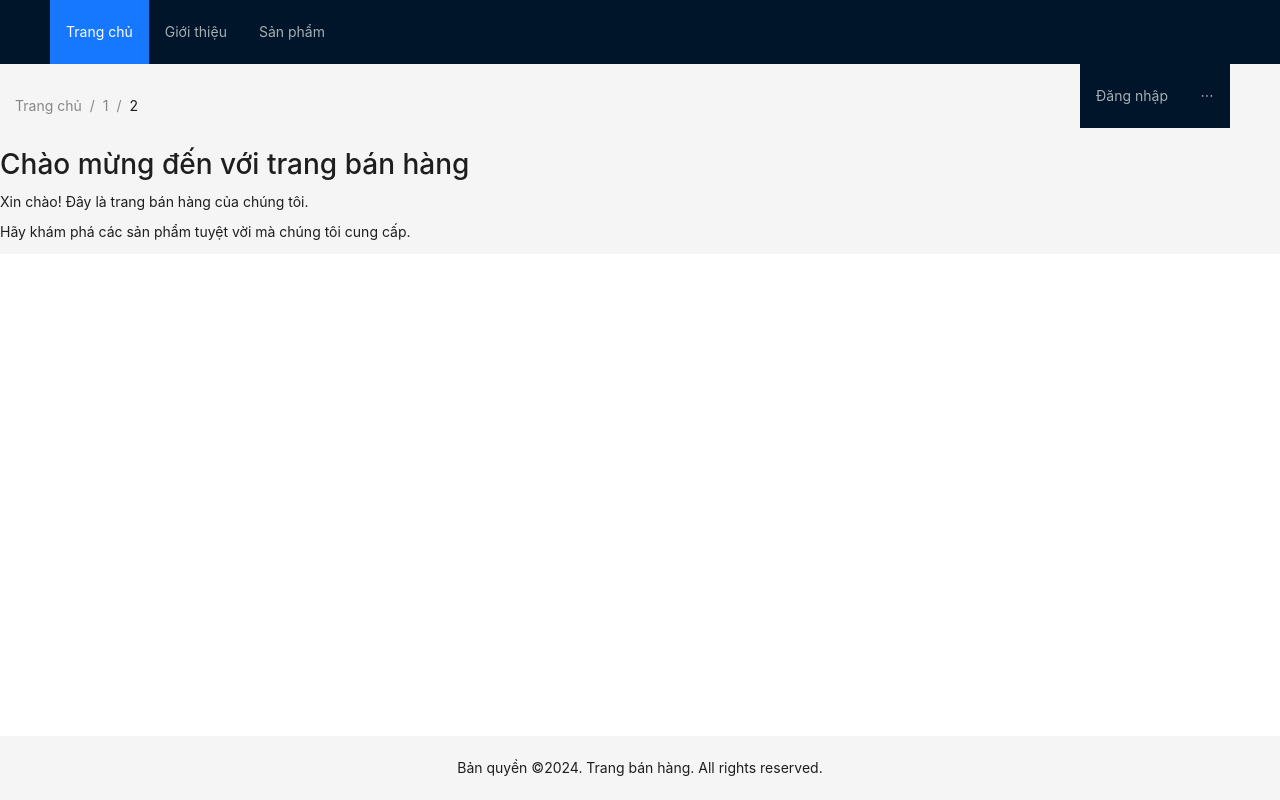
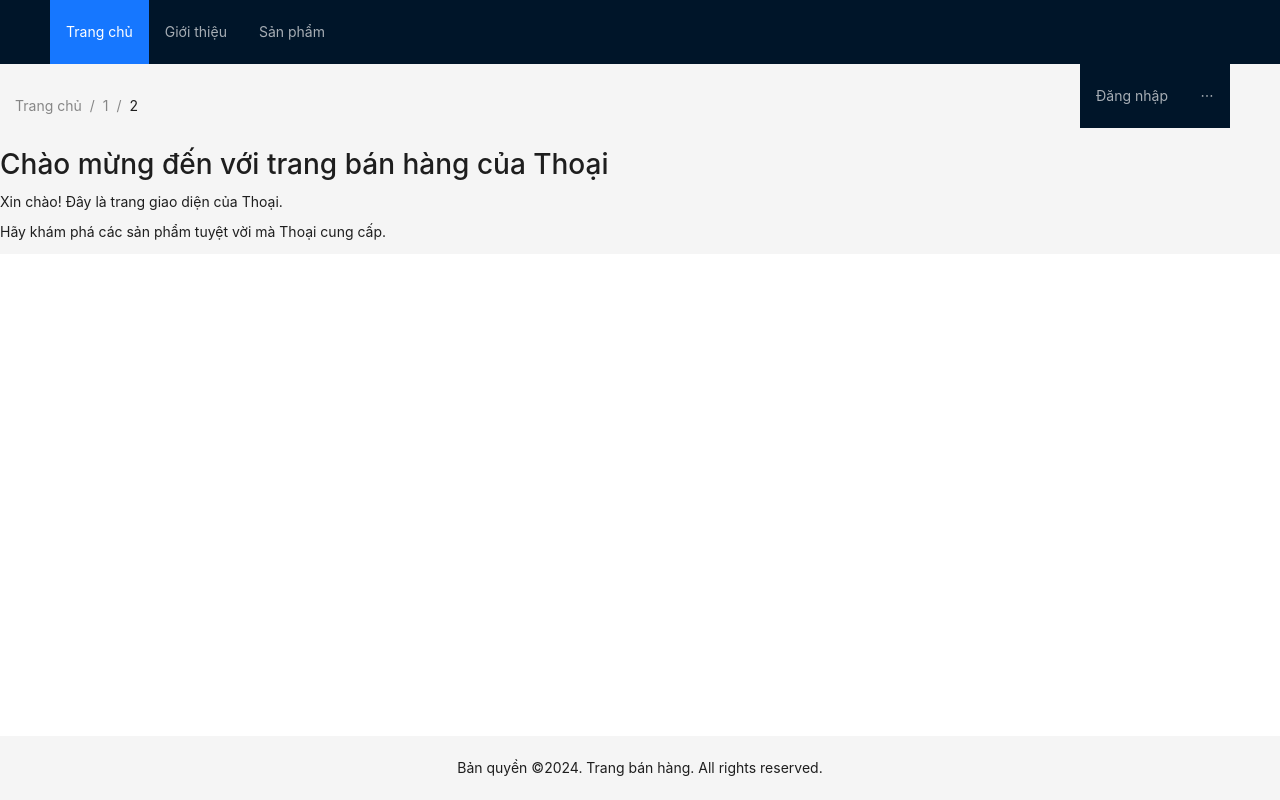
Before and after one commit to thoaitran078/react-n-hihi, a React (Create React App) app: page / in a window 1280 px wide. Built offline with nearby package versions, Linux system fonts and the light colour scheme.

Commit message:
cập nhật mới

```diff
--- a/src/App.js
+++ b/src/App.js
@@ -93,9 +93,9 @@ const App = () => {
 
         {currentPage === 'home' && (
           <div>
-            <h1>Chào mừng đến với trang bán hàng</h1>
-            <p>Xin chào! Đây là trang bán hàng của chúng tôi.</p>
-            <p>Hãy khám phá các sản phẩm tuyệt vời mà chúng tôi cung cấp.</p>
+            <h1>Chào mừng đến với trang bán hàng của Thoại</h1>
+            <p>Xin chào! Đây là trang giao diện của Thoại.</p>
+            <p>Hãy khám phá các sản phẩm tuyệt vời mà Thoại cung cấp.</p>
             <div className="product-list">
               {/* Hiển thị danh sách sản phẩm */}
             </div>
@@ -104,6 +104,7 @@ const App = () => {
         {currentPage === 'about' && (
           <div>
             <h1>Giới thiệu</h1>
+            <p>Xin chào! dưới Đây là trang layout phục vụ admin , gắn đỡ.</p>
             <Layout
           style={{ padding: '24px 0', background: colorBgContainer, borderRadius: borderRadiusLG }}
         >
@@ -124,7 +125,7 @@ const App = () => {
         {currentPage === 'products' && (
           <div>
             <h1>Sản phẩm</h1>
-            <p>Đây là trang đổ dữ liệu sản phẩm.</p>
+            <p>Đây là trang đổ dữ liệu sản phẩm đó mấy th ***.</p>
 
 
             {/* Thêm nội dung giới thiệu */}
```
